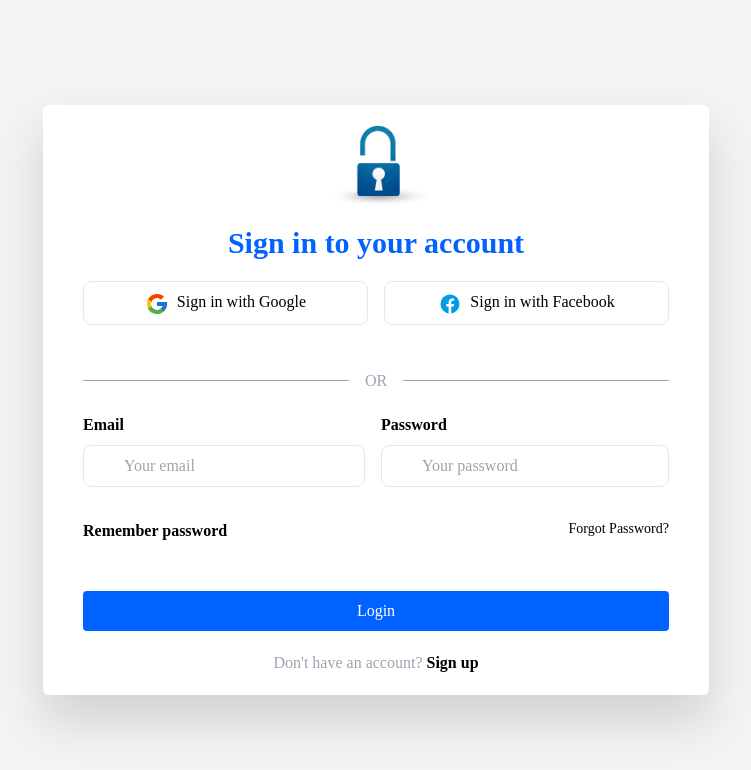
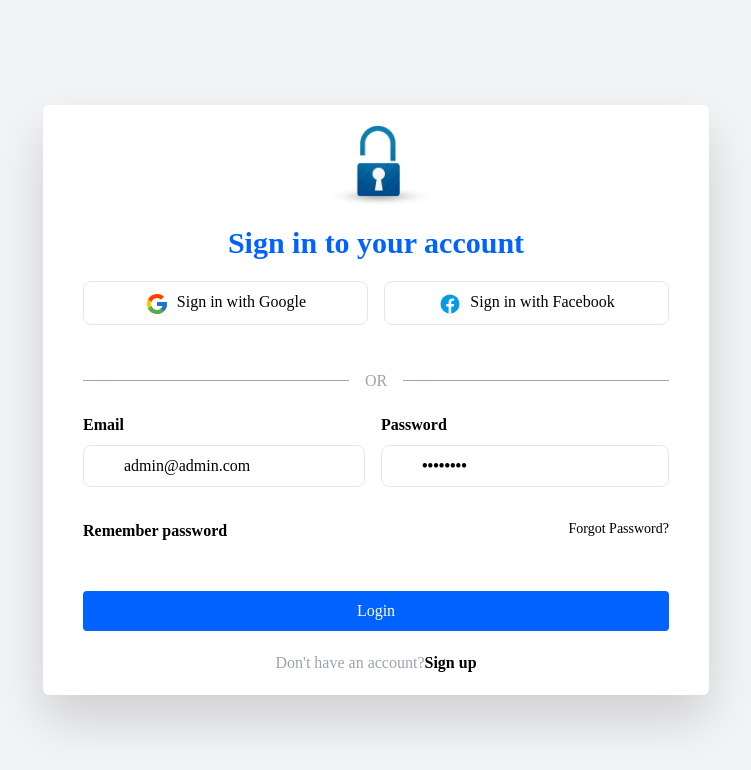
Before and after one commit to abinapaudel/React-app, a React (Vite) app: page /sign-in in a window 1280 px wide. Shown: the top 770 px of the page, without its empty margins (264-1015 px from the left). Built offline with nearby package versions, Linux system fonts and the light colour scheme.

Commit message:
Register page

```diff
--- /dev/null
+++ b/src/components/input/Input.jsx
@@ -0,0 +1,13 @@
+const Input = ({title, onChange, values, type}) => {
+  return (
+    <input
+      type={type}
+      className="w-full border border-gray-200 text-md px-10 rounded-lg mb-6 py-2 placeholder:font-light placeholder:text-gray bg-white"
+      placeholder= {title}
+      value = {values}
+      onChange={onChange}
+    />
+  );
+};
+
+export default Input;
--- /dev/null
+++ b/src/hooks/useAuth.js
@@ -0,0 +1,13 @@
+import React from 'react'
+import { useRef } from 'react';
+
+const useAuth = () => {
+    const reqId = useRef("");
+  const status = useAppSelector((state) => state.auth.status);
+    const loading = status[reqId.current] === working;
+  return (
+    <div>useAuth</div>
+  )
+}
+
+export default useAuth
--- /dev/null
+++ b/src/pages/AdminPanel.jsx
@@ -0,0 +1,11 @@
+import React from 'react'
+
+const AdminPanel = () => {
+  return (
+    <div>
+
+    </div>
+  )
+}
+
+export default AdminPanel
--- a/src/pages/LoginPage.jsx
+++ b/src/pages/LoginPage.jsx
@@ -1,12 +1,23 @@
-import {useNavigate} from "react-router-dom"
+import { useNavigate } from "react-router-dom";
 import GoogleLogo from "../assets/google.svg";
 import FacebookIcon from "../assets/facebook.svg";
 import logo from "../assets/Logo.png";
 import ButtonText from "..//components/button/ButtonText";
 import AuthButton from "../components/button/AuthButton";
+import Input from "../components/input/Input.jsx"
+import { useState } from "react";
 
 const LoginPage = () => {
+
+  const initialValues = {email: "admin@admin.com", password: "12345678"};
+  const [formValues, setFormValues] = useState(initialValues);
+
+  // const handleChange = (event) => {
+  //   const {name, value} = event.target;
+  //   setFormValues({ ...formValues, name: value});
+  // }
   const navigate = useNavigate();
+
   return (
     <div>
       <div className="bg-gray-100 sm:justify-center sm:items-center flex flex-col h-screen w-full">
@@ -29,27 +40,12 @@ const navigate = useNavigate();
           <div className="flex sm:flex-1 flex-col sm:flex-row sm:gap-4">
             <div className="flex flex-col mb-2 ">
               <span className="mb-2 text-md font-bold">Email</span>
-            <input
-              type="text"
-              className="w-full border border-gray-200 text-md px-10 rounded-lg mb-6 py-2 placeholder:font-light placeholder:text-gray bg-white"
-              placeholder="Your email"
-              onChange={() => {
-                // info.current.name = event.target.value;
-                // isValid();
-              }}
-            />
+              <Input title="Your Email" values={formValues.email} onChange={()=> {}}/>
+
             </div>
             <div className="flex flex-col mb-2 font-bold ">
               <span className="mb-2 text-md">Password</span>
-            <input
-              type="text"
-              className="w-full border border-gray-200 text-md px-10 rounded-lg mb-6 py-2 placeholder:font-light placeholder:text-gray bg-white"
-              placeholder="Your password"
-              onChange={() => {
-                // info.current.name = event.target.value;
-                // isValid();
-              }}
-            />
+              <Input title="Your Password" values={formValues.password} type= "password" onChange={() => {}}/>
             </div>
           </div>
           <div className="flex flex-row gap-4">
@@ -63,12 +59,19 @@ const navigate = useNavigate();
           <AuthButton text="Login" />
           <div className="text-center text-gray-400 mb-5">
             Don't have an account?
-          <span className="font-bold text-black cursor-pointer pointer-events-auto focus:pointer-events-auto" onClick={() => navigate("sign-up")}> Sign up</span>
+            <span
+              onClick={() => {
+                navigate("/sign-up");
+              }}
+              className="font-bold text-black cursor-pointer pointer-events-auto focus:pointer-events-auto"
+            >
+              Sign up
+            </span>
           </div>
         </form>
       </div>
     </div>
-  )
-}
+  );
+};
 
 export default LoginPage;
```
Lines whose indentation alone changed are shown as unchanged.
